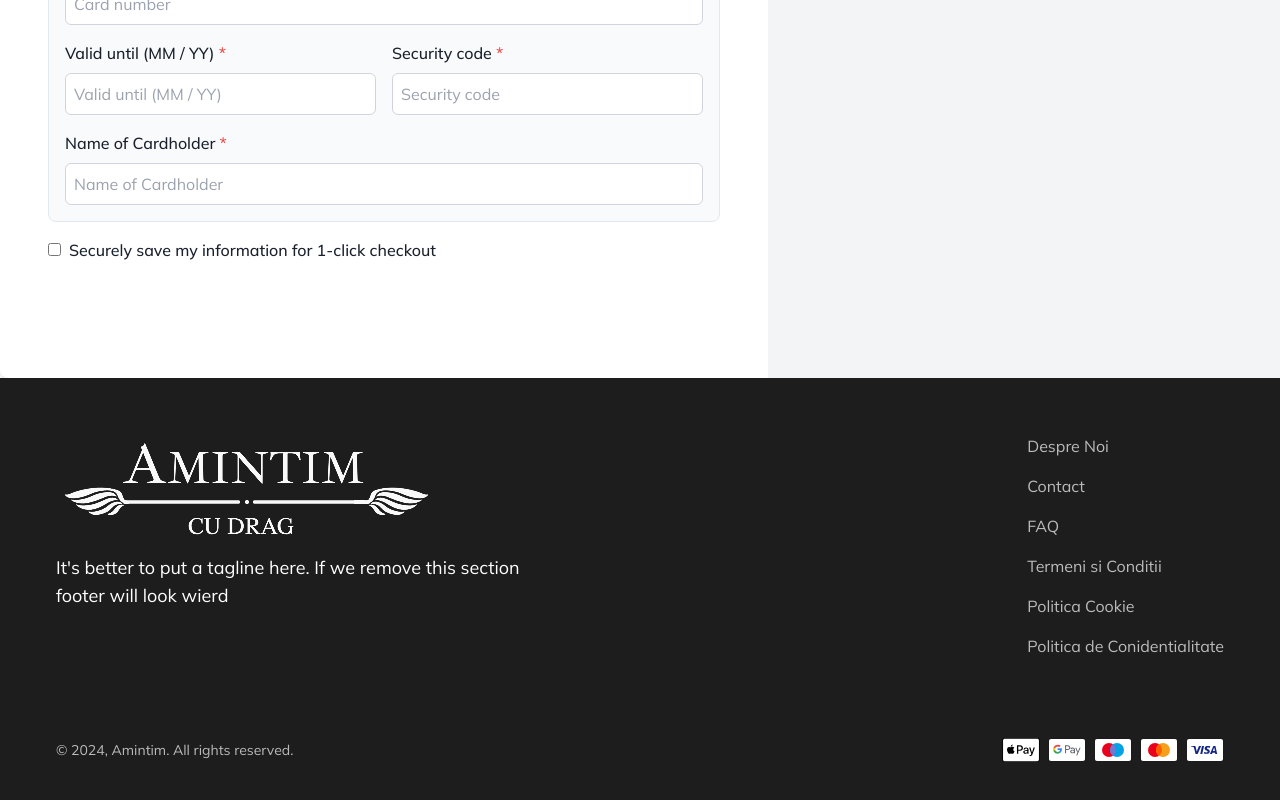
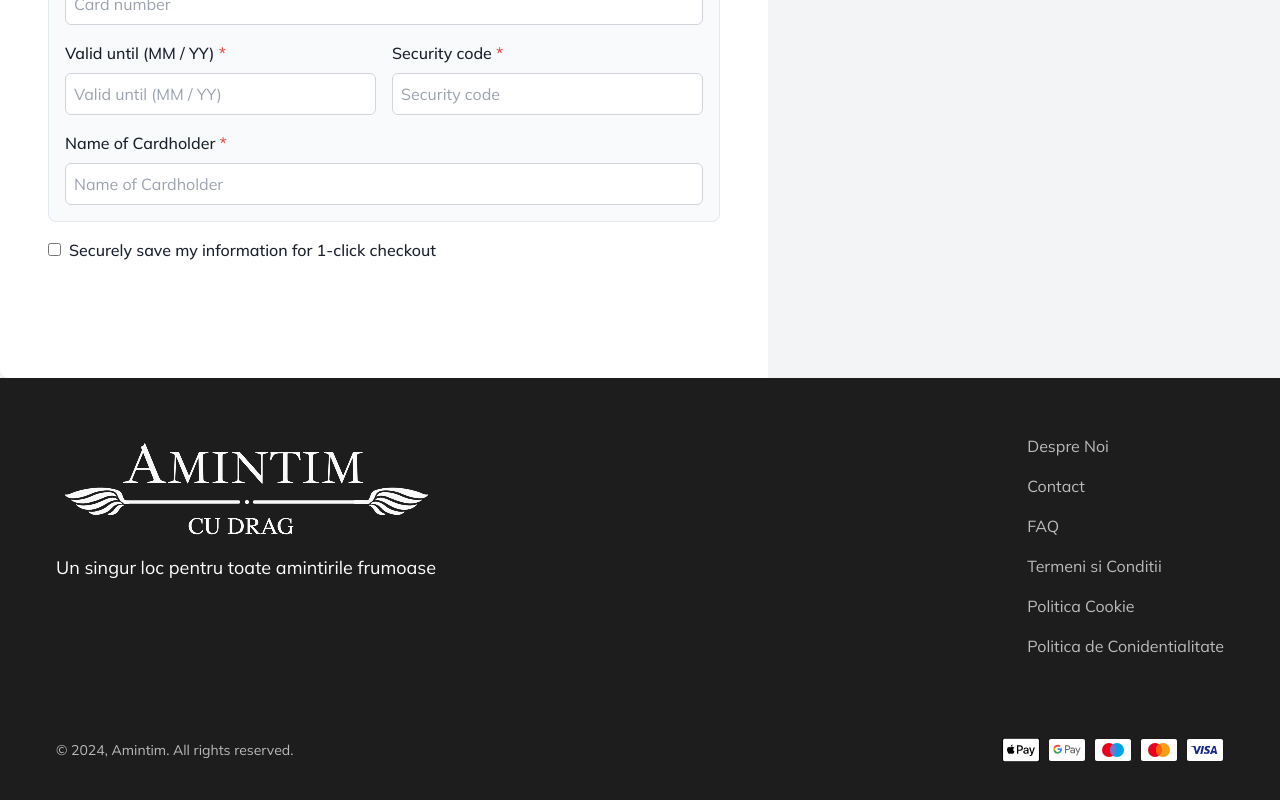
Before and after one commit to sn1tch1/Amintim-1, a React (Vite) app in the folder client/: page /checkout in a window 1280 px wide. Shown: the part 1025-1825 px from the top of the page. Built offline with nearby package versions, Linux system fonts and the light colour scheme; no server answers.

Commit message:
Update Footer.jsx

```diff
--- a/client/src/components/Footer.jsx
+++ b/client/src/components/Footer.jsx
@@ -9,8 +9,7 @@ const Footer = () => {
         <div className="w-full lg:w-[40%] space-y-4">
           <img src={Logo} />
           <p className="text-lg">
-            It's better to put a tagline here. If we remove this section footer
-            will look wierd
+            Un singur loc pentru toate amintirile frumoase
           </p>
         </div>
 
```
